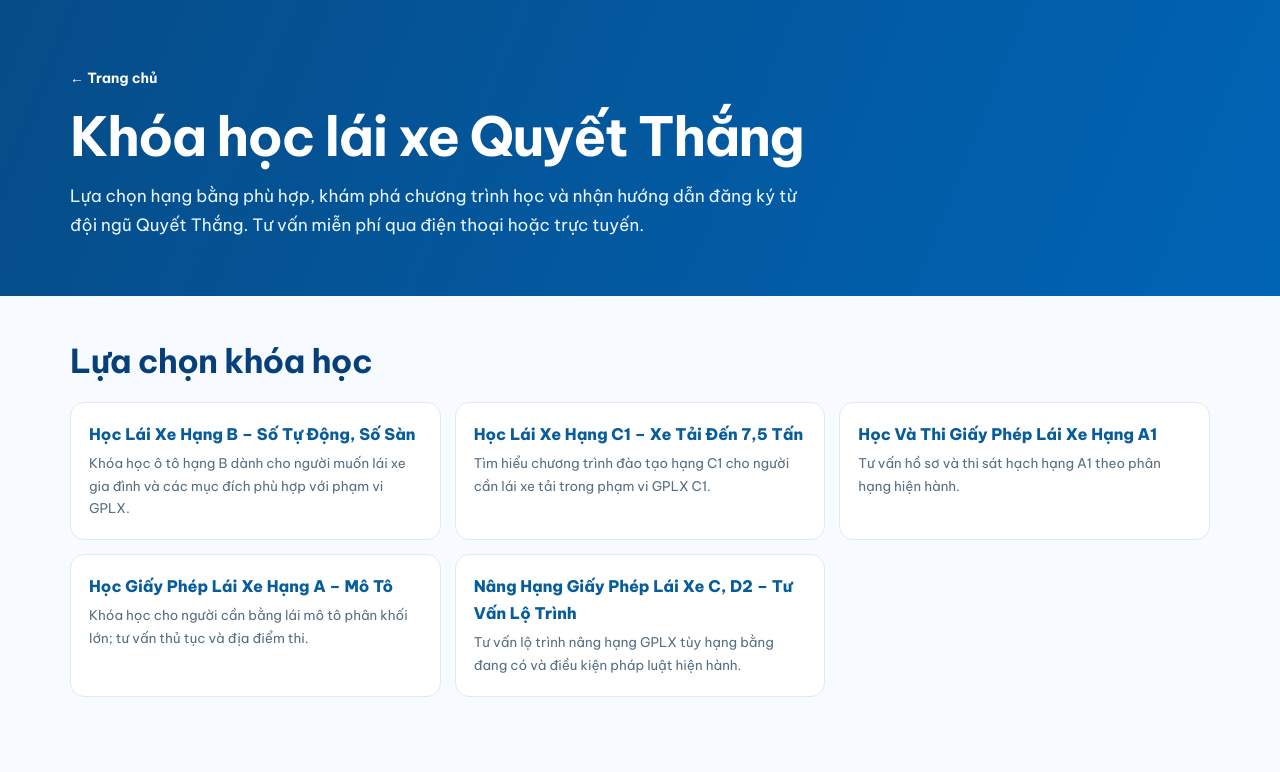
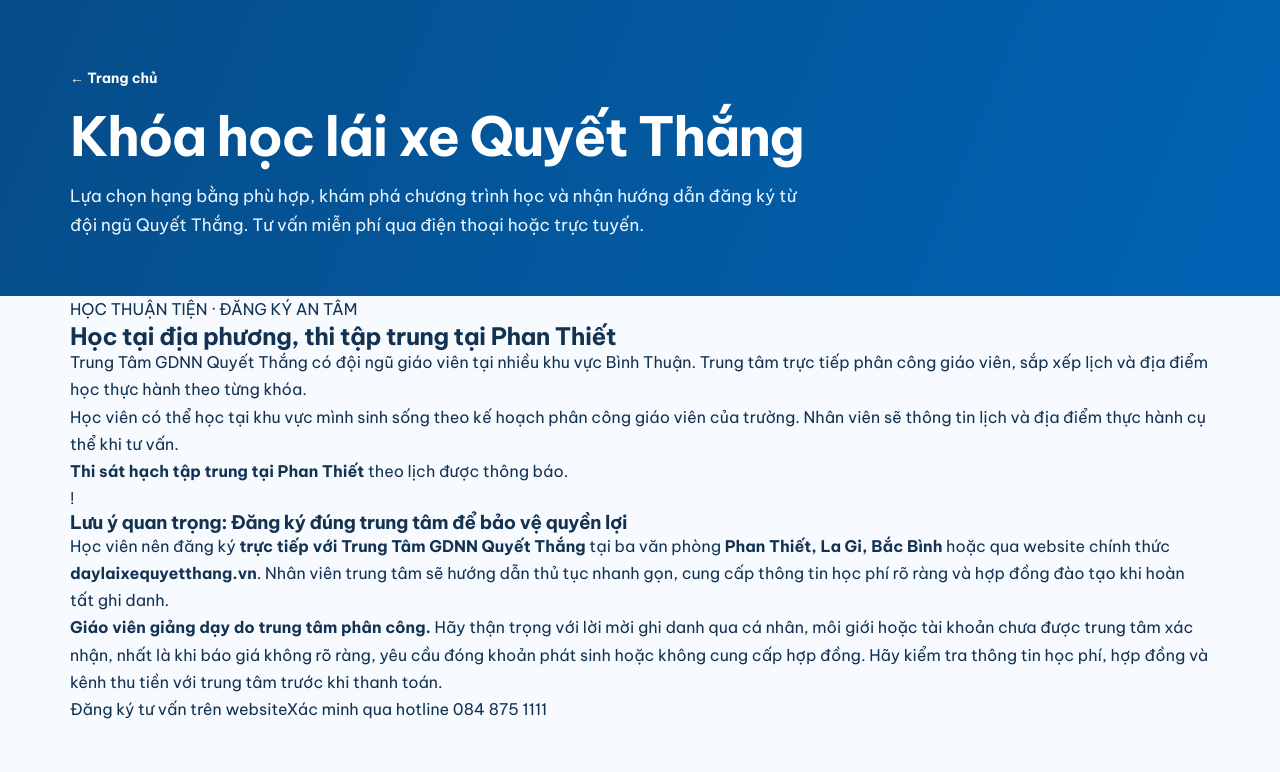
Before and after one commit to daylaixequyetthang/daylaixequyetthang.vn, a Next.js app: page /khoa-hoc in a window 1280 px wide. Shown: the top 772 px of the page. Built offline with nearby package versions, Linux system fonts and the light colour scheme.

Commit message:
Explain regional instruction and official registration on app/khoa-hoc/page.js

```diff
--- a/app/khoa-hoc/page.js
+++ b/app/khoa-hoc/page.js
@@ -1,12 +1,13 @@
 import Link from 'next/link';
 import {COURSES_SEO} from '@/lib/seo-courses';
 import SeoConsultForm from '@/components/SeoConsultForm';
+import OfficialEnrollmentNotice from '@/components/OfficialEnrollmentNotice';
 const BASE='https://daylaixequyetthang.vn';
 export const metadata={title:'Các Khóa Học Lái Xe B, C1, A1, A Và Nâng Hạng',description:'Khóa học lái xe Quyết Thắng: hạng B, C1, A1, A và nâng hạng. Đăng ký tư vấn online từ Bình Thuận, Đồng Nai và TP.HCM.',alternates:{canonical:BASE+'/khoa-hoc'}};
 export default function CourseDirectory(){
 return <main className="seo-page">
  <section className="seo-head"><div className="seo-wrap"><a className="seo-back" href="/">← Trang chủ</a><h1>Khóa học lái xe Quyết Thắng</h1><p>Lựa chọn hạng bằng phù hợp, khám phá chương trình học và nhận hướng dẫn đăng ký từ đội ngũ Quyết Thắng. Tư vấn miễn phí qua điện thoại hoặc trực tuyến.</p></div></section>
- <div className="seo-wrap"><section className="seo-section"><h2>Lựa chọn khóa học</h2><div className="seo-links">{COURSES_SEO.map(c=><Link key={c.slug} href={'/khoa-hoc/'+c.slug}>{c.title}<small>{c.intro}</small></Link>)}</div></section>
+ <div className="seo-wrap"><OfficialEnrollmentNotice /><section className="seo-section"><h2>Lựa chọn khóa học</h2><div className="seo-links">{COURSES_SEO.map(c=><Link key={c.slug} href={'/khoa-hoc/'+c.slug}>{c.title}<small>{c.intro}</small></Link>)}</div></section>
  <section className="seo-section seo-grid"><div className="seo-panel"><h2>Học lái xe thuận tiện cùng Quyết Thắng</h2><p>Đội ngũ Quyết Thắng hỗ trợ bạn tìm hiểu chương trình đào tạo, lịch học lý thuyết, thực hành và các khoản học phí trước khi ghi danh.</p><p>Bạn có thể đăng ký tư vấn trực tuyến để tiết kiệm thời gian. Các buổi học thực hành và kỳ sát hạch được tham gia trực tiếp theo lịch đào tạo.</p><Link href="/hoc-lai-xe">Chọn khu vực nhận tư vấn →</Link></div><SeoConsultForm area="Tư vấn khóa học online"/></section></div>
  <footer className="seo-bottom"><div className="seo-wrap">Trung Tâm GDNN Quyết Thắng · <a href="tel:0848751111">084 875 1111</a></div></footer>
 </main>}
```
